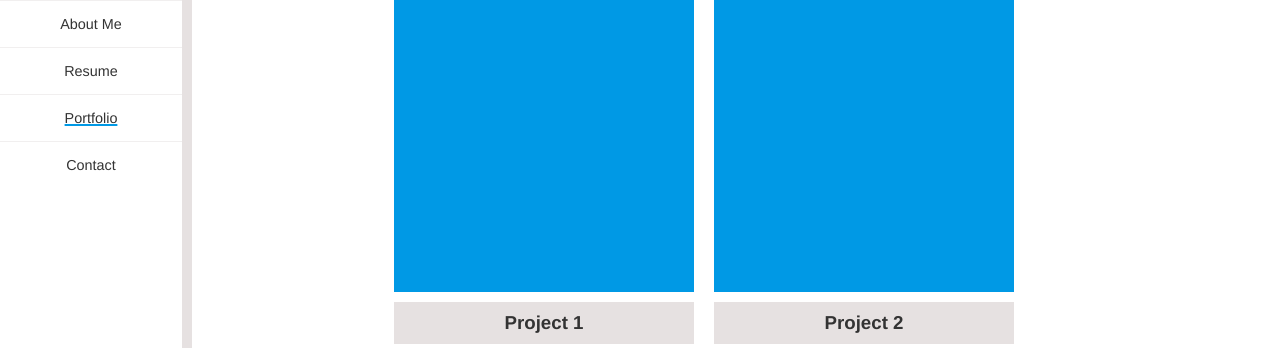
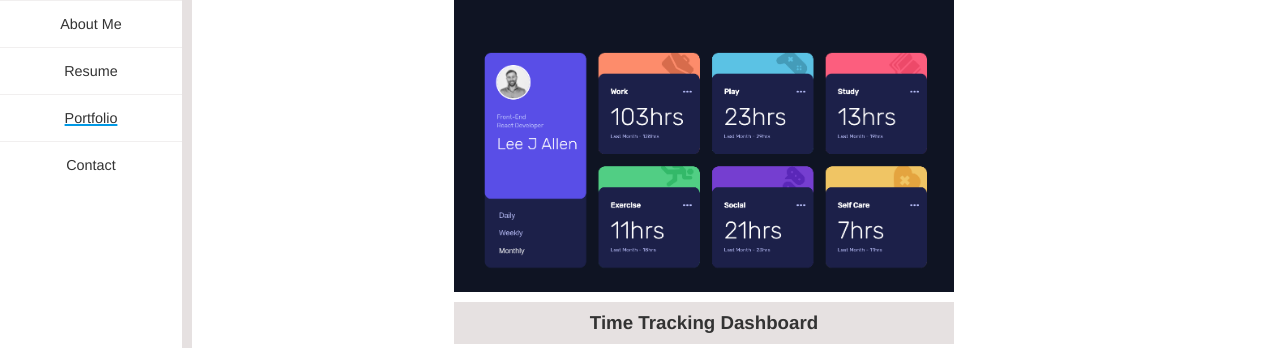
Before and after one commit to leeallen737/portfolio, a website: page portfolio.html in a window 1280 px wide. Shown: the part 193-541 px from the top of the page. Drawn offline with Linux system fonts and the light colour scheme.

Commit message:
updated projects page html and scss with new links and CV updated

```diff
--- a/portfolio.html
+++ b/portfolio.html
@@ -52,11 +52,13 @@
         </div>
 
         <div class="project-container">
-
-            <div class="project">
-                <div class="picture"></div>
-                <h3>Project 1</h3>
-            </div>
+            <a target="_blank" href="https://dazzling-galileo-d5f7b3.netlify.app/">
+                <div class="project">
+                    <div class="picture"><img src="./src/assets/Time-Tracker.png"></div>
+                    <h3>Time Tracking Dashboard</h3>
+                    <a target="_blank" href="https://github.com/leeallen737/time-tracking-dashboard-app"><h3><i class="fa-brands fa-github"></i> GitHub</h3></a>
+                </div>
+            </a>
 
             <div class="project">
                 <div class="picture"></div>
--- a/src/sass/style.scss
+++ b/src/sass/style.scss
@@ -1,3 +1,15 @@
+* {
+    box-sizing: border-box;
+    margin: 0;
+    padding: 0;
+    font-family: Poppins,Helvetica,sans-serif;
+    color: #333;
+}
+
+body {
+    background-color: #fff;
+}
+
 .blue-line {
     height: 2px;
     width: 100%;
@@ -26,19 +38,6 @@ h2 {
     display: inline-block;
     margin-bottom: 15px;
     width:max-content;
-}
-
-* {
-    box-sizing: border-box;
-    margin: 0;
-    padding: 0;
-    font-family: Poppins,Helvetica,sans-serif;
-    color: #333;
-}
-
-body {
-    background-color: #fff;
-    box-sizing: border-box;
 }
 
 .header {
@@ -482,6 +481,10 @@ body {
         }
     }
 
+    a {
+        text-decoration: none;
+    }
+
     .project-container {
         display: flex;
         flex-wrap: wrap;
@@ -489,17 +492,33 @@ body {
         margin: 40px;
         .project {
             margin: 40px 10px;
+            cursor: pointer;
             .picture {
-                width: 300px;
+                width: 500px;
                 height: 300px;
                 background-color: #0099e5;
+                overflow: hidden;
+                position: relative;
+                img {
+                    width: 600px;
+                    height: auto;
+                    position: absolute;
+                    left: -50px;
+                }
             }
-            h3 {
+            h3{
                 text-align: center;
                 margin: 10px 0;
                 background-color: #e6e1e1;
                 padding: 10px 0;
+                box-sizing: border-box;
+                &:hover > *, &:hover{
+                    background-color: #0099e5;
+                    color: #fff;
+                    transition: 0.3s ease-in;
+                }
             }
+
         }
     }
 
```
Also changed, not shown: index.html (+1 -1 lines), resume.html (+5 -6 lines), dist/css/style.css, dist/css/style.min.css, src/assets/Time-Tracker.png (added), 2 other files.
